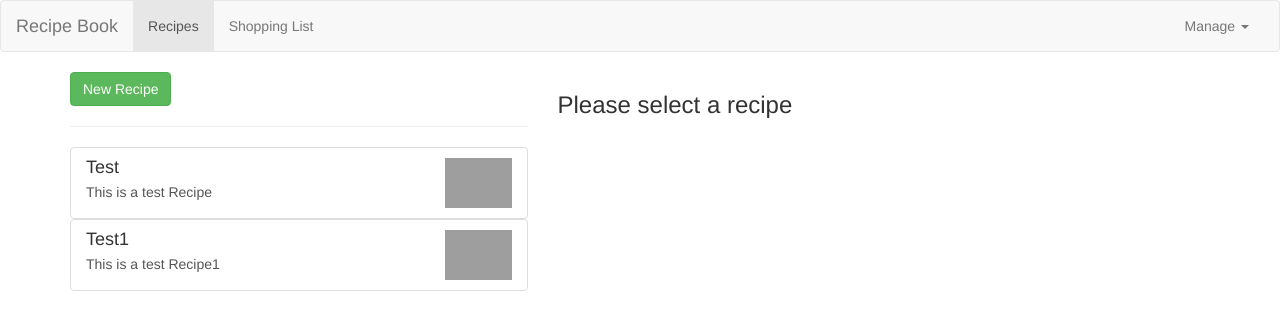
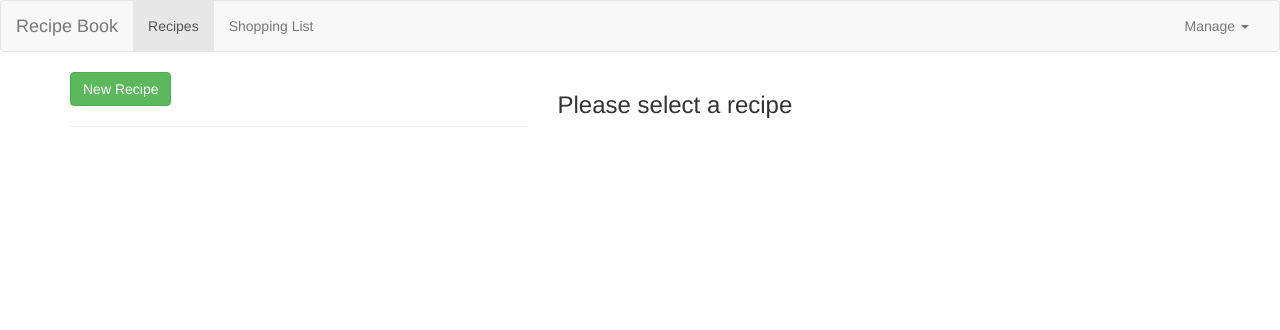
Before and after one commit to eganyhlee/shop-for-recipe, an Angular app: page /recipes in a window 1280 px wide. Shown: the top 330 px of the page. Built offline with nearby package versions, Linux system fonts and the light colour scheme; grey boxes are pictures that could not be loaded.

Commit message:
http get and save data to backend

```diff
--- a/src/app/app.module.ts
+++ b/src/app/app.module.ts
@@ -1,6 +1,7 @@
 import { BrowserModule } from '@angular/platform-browser';
 import { NgModule } from '@angular/core';
 import { FormsModule, ReactiveFormsModule } from '@angular/forms';
+import { HttpClientModule } from '@angular/common/http';
 
 import { AppComponent } from './app.component';
 import { HeaderComponent } from './header/header.component';
@@ -35,6 +36,7 @@ import { RecipeService } from './recipes/recipe.service';
 	BrowserModule,
 	FormsModule,
 	ReactiveFormsModule,
+	HttpClientModule,
 	AppRoutingModule
   ],
   providers: [ShoppingListService, RecipeService],
--- a/src/app/header/header.component.html
+++ b/src/app/header/header.component.html
@@ -16,8 +16,8 @@
 				<li class="dropdown" appDropdown>
 					<a  class="dropdown-toggle" role="button">Manage <span class="caret"></span></a>
 					<ul class="dropdown-menu">
-						<li><a >Save Data</a></li>
-						<li><a >Fetch Data</a></li>
+						<li><a (click)="onSaveData()">Save Data</a></li>
+						<li><a (click)="onFetchData()">Fetch Data</a></li>
 					</ul>
 				</li>
 			</ul>
--- a/src/app/header/header.component.ts
+++ b/src/app/header/header.component.ts
@@ -1,4 +1,6 @@
 import { Component, OnInit } from '@angular/core';
+
+import { dataStorageService } from '../shared/data-storage.service';
 
 @Component({
   selector: 'app-header',
@@ -8,8 +10,16 @@ import { Component, OnInit } from '@angular/core';
 export class HeaderComponent implements OnInit {
 	collapsed = true;
 
-  constructor() { }
+  constructor(private dataStorageService: dataStorageService) { }
 
   ngOnInit(): void {
-  }
+	}
+
+	onSaveData() {
+		this.dataStorageService.storeRecipe();
+	}
+
+	onFetchData() {
+		this.dataStorageService.fetchRecipe();
+	}
 }
--- a/src/app/recipes/recipe.service.ts
+++ b/src/app/recipes/recipe.service.ts
@@ -12,25 +12,30 @@ export class RecipeService {
 	recipesChanged = new Subject<Recipe[]>();
 
 	private recipes: Recipe[] = [
-		new Recipe(
-			'Test',
-			'This is a test Recipe',
-			'https://www.bbcgoodfood.com/sites/default/files/recipe-collections/collection-image/2013/05/chorizo-mozarella-gnocchi-bake-cropped.jpg',
-			[
-				new Ingredient('Meat', 1),
-				new Ingredient('Egg', 2)
-			]
-		),
-		new Recipe(
-			'Test1',
-			'This is a test Recipe1',
-			'https://www.bbcgoodfood.com/sites/default/files/recipe-collections/collection-image/2013/05/chorizo-mozarella-gnocchi-bake-cropped.jpg',
-			[
-				new Ingredient('Chicken', 1),
-				new Ingredient('Onion', 2)
-			]
-		)
+		// new Recipe(
+		// 	'Test',
+		// 	'This is a test Recipe',
+		// 	'https://www.bbcgoodfood.com/sites/default/files/recipe-collections/collection-image/2013/05/chorizo-mozarella-gnocchi-bake-cropped.jpg',
+		// 	[
+		// 		new Ingredient('Meat', 1),
+		// 		new Ingredient('Egg', 2)
+		// 	]
+		// ),
+		// new Recipe(
+		// 	'Test1',
+		// 	'This is a test Recipe1',
+		// 	'https://www.bbcgoodfood.com/sites/default/files/recipe-collections/collection-image/2013/05/chorizo-mozarella-gnocchi-bake-cropped.jpg',
+		// 	[
+		// 		new Ingredient('Chicken', 1),
+		// 		new Ingredient('Onion', 2)
+		// 	]
+		// )
 	];
+
+	setRecipes(recipes: Recipe[]) {
+		this.recipes = recipes;
+		this.recipesChanged.next(this.recipes.slice());
+	}
 
 	getRecipes() {
 		return this.recipes.slice(); //get a copy, not itself
--- /dev/null
+++ b/src/app/shared/data-storage.service.ts
@@ -0,0 +1,40 @@
+import { Injectable } from '@angular/core';
+import { HttpClient } from '@angular/common/http';
+import { map } from 'rxjs/operators';
+
+import { RecipeService } from '../recipes/recipe.service';
+import { Recipe } from '../recipes/recipe.model';
+
+@Injectable({
+	providedIn: "root"
+})
+export class dataStorageService {
+
+	constructor(
+		private http: HttpClient,
+		private recipeService: RecipeService) {	}
+
+	storeRecipe(){
+		const recipes = this.recipeService.getRecipes();
+		this.http
+		.put(
+			'https://ng-course-recipe-book-341a5.firebaseio.com/recipes.json',
+			recipes
+		).subscribe(responseData => {
+			console.log(responseData);
+		})
+	}
+
+	fetchRecipe() {
+		this.http
+		.get<Recipe[]>(
+			'https://ng-course-recipe-book-341a5.firebaseio.com/recipes.json'
+		).pipe(map(recipes => {
+			return recipes.map(recipe => {
+				return {...recipe, ingredients: recipe.ingredients ? recipe.ingredients : []}
+			})
+		})).subscribe(recipes => {
+			this.recipeService.setRecipes(recipes);
+		})
+	}
+}
```
